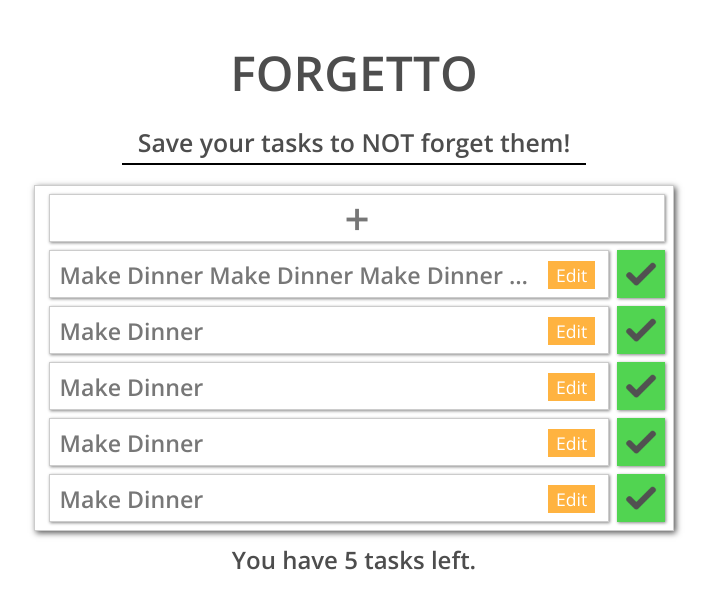
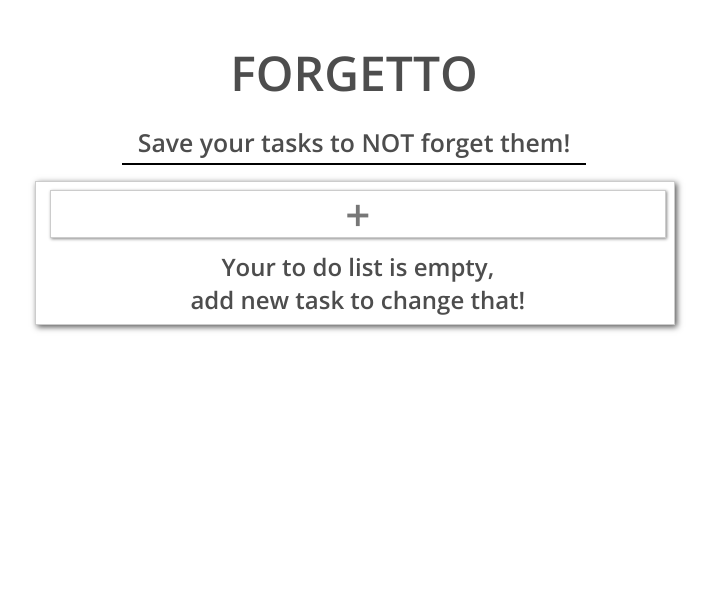
Before and after one commit to Marcin-Migdal/to-do-list, a React (Create React App) app: page / in a window 1280 px wide. Shown: the top 608 px of the page, without its empty margins (286-998 px from the left). Built offline with nearby package versions, Linux system fonts and the light colour scheme.

Commit message:
finished addTaskForm component

```diff
--- a/src/App.css
+++ b/src/App.css
@@ -4,6 +4,10 @@
   margin: 0;
   padding: 0;
   font-family: "Open Sans", sans-serif;
+}
+
+body {
+  overflow-x: hidden;
 }
 
 .container {
@@ -33,8 +37,23 @@
   font-weight: 600;
 }
 
-.taskContainer {
-  width: 90%;
+.subContainer {
+  display: flex;
+  justify-content: center;
+  width: 100%;
+  height: 30rem;
+  position: relative;
+  overflow: hidden;
+  transition: 0.5s;
+}
+
+.taskList {
+  position: absolute;
+  top: 0;
+  left: auto;
+  width: 95%;
+  height: fit-content;
+  max-height: 28.75rem;
   margin-top: 1rem;
   padding: 0.5rem 0;
   padding-left: 6px;
@@ -42,6 +61,8 @@
   box-shadow: 2px 2px 6px #555;
   overflow: scroll;
   overflow-x: hidden;
+  transition: 0.5s;
+  background-color: #fff;
 }
 
 .taskCountText {
@@ -73,10 +94,22 @@
     display: none;
   }
 
-  .taskContainer {
-    width: 30rem;
-    max-height: 60vh;
-    margin-top: 1.25rem;
+  .subContainer {
+    height: 30rem;
+    width: 24rem;
+  }
+
+  .subContainer.open {
+    width: 39rem;
+  }
+
+  .taskList {
+    width: 22rem;
+    left: 2.5%;
+  }
+
+  .taskList.slideLeft {
+    left: 0;
   }
 
   .taskCountText {
@@ -84,8 +117,30 @@
   }
 }
 
+@media only screen and (min-width: 800px) {
+  .subContainer {
+    width: 32rem;
+  }
+
+  .subContainer.open {
+    width: 47rem;
+  }
+
+  .taskList {
+    width: 30rem;
+  }
+}
+
 @media only screen and (min-width: 1200px) {
-  .taskContainer {
+  .subContainer {
+    width: 42rem;
+  }
+
+  .subContainer.open {
+    width: 62rem;
+  }
+
+  .taskList {
     width: 40rem;
   }
 }
--- a/src/App.js
+++ b/src/App.js
@@ -1,30 +1,13 @@
 import React, { useEffect, useState } from 'react'
 import TaskBox from './components/TaskBox/TaskBox';
 import './App.css';
+import AddTaskForm from './components/AddTaskFrom/AddTaskForm';
 
 function App() {
-  const [toDoList, setToDoList] = useState(
-    [
-      {
-        title: 'make dinner make dinner make dinner make dinner ',
-        description: 'Make spagetti for whole family andke spagetti for whole family andke spagetti for whole family andke spagetti for whole family andke spagetti for whole family andke spagetti for whole family andke spagetti for whole family andke spagetti for whole family andke spagetti for whole family andke spagetti for whole family and friends'
-      },
-      {
-        title: 'make dinner',
-        description: 'Make spagetti for whole family'
-      },
-      {
-        title: 'make dinner',
-      },
-      {
-        title: 'make dinner',
-        description: 'Make spagetti for whole family'
-      },
-      {
-        title: 'make dinner',
-      }
-    ]);
+  const [isFormVisible, setIsFormVisible] = useState(false);
   const [taskCountText, setTaskCountText] = useState();
+
+  const [toDoList, setToDoList] = useState([]);
 
   useEffect(() => {
     const checkToDolist = () => {
@@ -48,8 +31,18 @@ function App() {
     checkToDolist()
   }, [toDoList]);
 
-  const addNewTask = () => {
-    console.log('add task')
+  const addNewTask = (addedTask) => {
+    const task = {
+      title: addedTask.taskName,
+      description: addedTask.taskDescription
+    }
+
+    setToDoList([...toDoList, task])
+    toogleForm()
+  }
+
+  const toogleForm = () => {
+    setIsFormVisible(!isFormVisible)
   }
 
   return (
@@ -58,16 +51,20 @@ function App() {
       <p className="description">
         Save your tasks to <br className='mobileNewLine' /> NOT forget them!
       </p>
-      <div className="taskContainer">
+      <div className={isFormVisible ? "subContainer open" : "subContainer"}>
+        <AddTaskForm isFormVisible={isFormVisible} addNewTask={addNewTask} />
+        <div className={isFormVisible ? "taskList slideLeft" : "taskList"}>
           <TaskBox
             task={{ title: '+' }}
-          onClick={addNewTask}
+            onClick={toogleForm}
             isAddNewTaskBox={true} />
           {
             toDoList.map((task, index) => { return <TaskBox key={index} task={task} /> })
           }
+          {toDoList.length < 7 && taskCountText}
         </div>
-      {taskCountText}
+      </div>
+      {toDoList.length >= 7 && taskCountText}
     </div>
   );
 }
--- /dev/null
+++ b/src/components/AddTaskFrom/AddTaskForm.js
@@ -0,0 +1,39 @@
+import React, { useRef } from 'react'
+import styles from './AddTaskForm.module.css'
+
+export default function AddTaskForm({ isFormVisible, addNewTask }) {
+  const taskNameRef = useRef();
+  const taskDescriptionRef = useRef();
+
+  const handleAddTask = () => {
+    if (taskNameRef.current.value) {
+      const addedTask = {
+        taskName: taskNameRef.current.value,
+        taskDescription: taskDescriptionRef.current.value
+      }
+
+      addNewTask(addedTask)
+
+      taskNameRef.current.value = ''
+      taskDescriptionRef.current.value = ''
+    }
+  }
+
+  return (
+    <div className={isFormVisible ? `${styles.formContainer} ${styles.open}` : styles.formContainer}>
+      <p className={styles.title}>Add Task</p>
+      <input
+        ref={el => taskNameRef.current = el}
+        className={styles.taskNameInput}
+        type="text"
+        placeholder="Task name" />
+      <textarea
+        ref={el => taskDescriptionRef.current = el}
+        className={styles.descriptionInput}
+        placeholder="Description (optional)" />
+      <button className={styles.button} onClick={handleAddTask} >
+        Add task
+      </button>
+    </div >
+  )
+}
--- /dev/null
+++ b/src/components/AddTaskFrom/AddTaskForm.module.css
@@ -0,0 +1,109 @@
+.formContainer {
+  display: flex;
+  flex-direction: column;
+  align-items: center;
+  position: absolute;
+  width: 75%;
+  padding: 2.5%;
+  left: 12.5%;
+  top: -100%;
+  background-color: #fff;
+  box-shadow: 2px 2px 6px #555;
+  transition: 0.5s;
+  z-index: 2;
+}
+
+.formContainer.open {
+  top: 7%;
+}
+
+.title {
+  width: 100%;
+  text-align: center;
+  font-size: 1.75rem;
+  margin-bottom: 0.5rem;
+}
+
+.descriptionInput,
+.taskNameInput {
+  outline: none;
+  border: 1px solid #d9d9d9;
+  width: 95%;
+  padding: 0.25rem 0.5rem;
+  box-shadow: 1px 1px 3px #777;
+  margin-bottom: 0.5rem;
+  transition: 0.5s;
+}
+
+.descriptionInput:focus,
+.taskNameInput:focus{
+  border: 1px solid #b3b3b3;
+  box-shadow: 2px 2px 5px #555;
+}
+
+.descriptionInput {
+  height: 6.5rem;
+  margin-bottom: 0.75rem;
+  resize: none;
+}
+
+.button {
+  outline: none;
+  border: none;
+  padding: 0.35rem 0.5rem;
+  background-color: #666;
+  font-size: 1.1rem;
+  color: #fff;
+  transition: 0.4s;
+}
+
+@media only screen and (min-width: 600px) {
+  .formContainer {
+    height: 1rem;
+    width: 15rem;
+    padding: 0;
+    box-shadow: none;
+    left: 20%;
+    top: 3.75%;
+    z-index: 0;
+  }
+
+  .formContainer.open {
+    height: 15rem;
+    padding: 1% 0.5%;
+    box-shadow: 2px 2px 6px #666;
+    left: 22.5rem;
+    top: 3.5%;
+  }
+
+  .button:hover {
+    background-color: #444;
+    color: #fff;
+  }
+
+  .button:active {
+    background-color: #222;
+    color: #fff;
+    transform: scale(0.95);
+  }
+}
+
+@media only screen and (min-width: 800px) {
+  .formContainer {
+    left: 40%;
+  }
+
+  .formContainer.open {
+    left: 30.5rem;
+  }
+}
+
+@media only screen and (min-width: 1200px) {
+  .formContainer {
+    width: 20rem;
+  }
+
+  .formContainer.open {
+    left: 40.75rem;
+  }
+}
--- a/src/components/TaskBox/TaskBox.module.css
+++ b/src/components/TaskBox/TaskBox.module.css
@@ -84,6 +84,7 @@
 .editButton:active {
   background-color: #ff9900;
   transform: 0.25s;
+  transform: scale(0.95);
 }
 
 .descriptionContainer {
@@ -118,6 +119,7 @@
   background-color: #2eb82e;
   box-shadow: 1px 1px 4px #444;
   transition: 0.2s;
+  transform: scale(0.95);
 }
 
 .completeIcon {
```
Also changed, not shown: 1 other file (tests, documents, lock files or other folders). Lines whose indentation alone changed are shown as unchanged.
